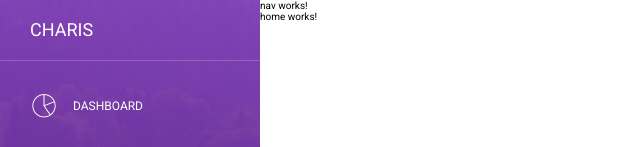
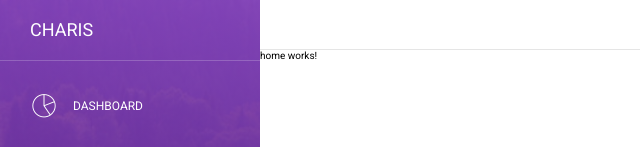
Before and after one commit to onwuvic/angular-admin-dashboard, an Angular app: page /dashboard in a window 1280 px wide. Shown: the top 147 px of the page, without its empty margins (0-640 px from the left). Built offline with nearby package versions, Linux system fonts and the light colour scheme.

Commit message:
add basic nav style

```diff
--- a/src/app/shared/nav/nav.component.html
+++ b/src/app/shared/nav/nav.component.html
@@ -1 +1,3 @@
-<p>nav works!</p>
+<div class="navbar">
+
+</div>
--- a/src/app/shared/nav/nav.component.scss
+++ b/src/app/shared/nav/nav.component.scss
@@ -0,0 +1,7 @@
+.navbar {
+  min-height: 50px;
+  background-color: rgba(255,255,255,.96);
+  border-bottom: 1px solid rgba(0,0,0,.1);
+  border-radius: 0;
+  font-size: 1.6rem;
+}
```
